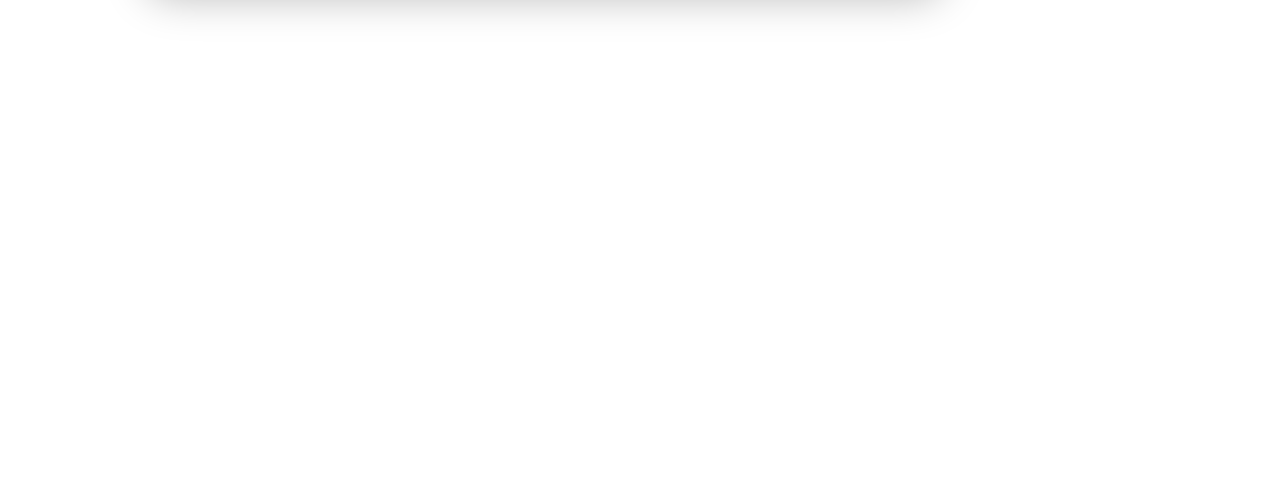
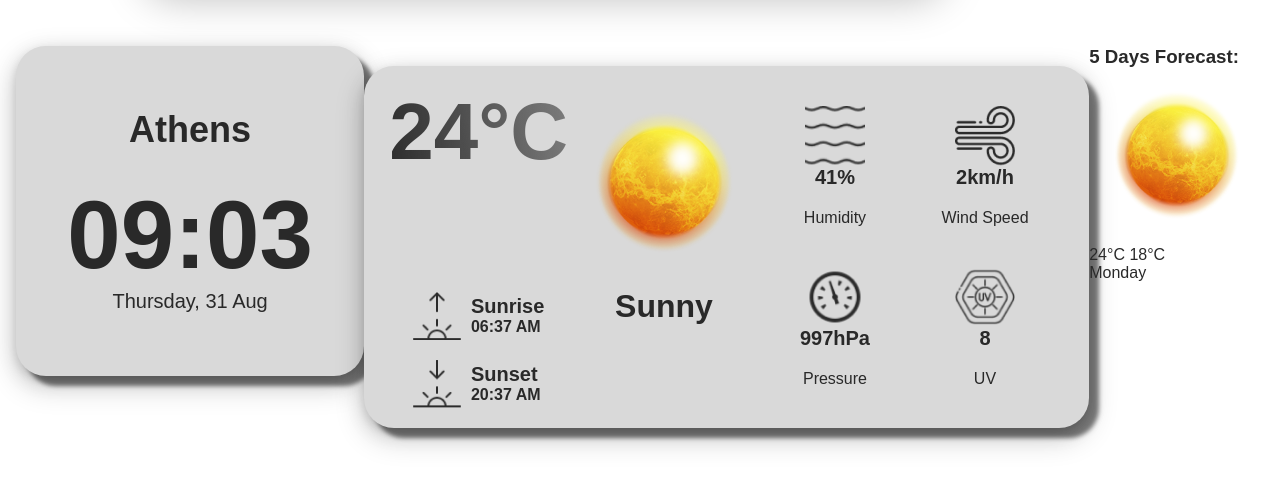
Before and after one commit to Mohda24/Weather-app, a website built with Vite: page index.html in a window 1280 px wide. Shown: the part 132-620 px from the top of the page. Built offline with nearby package versions, Linux system fonts and the light colour scheme.

Commit message:
i add some parts like weatherdetail

```diff
--- a/index.html
+++ b/index.html
@@ -32,6 +32,110 @@
       </div>
     </header>
   </div>
+  <main>
+    <div class="container">
+      <section class="dateTimeInfo">
+        <h1 class="city">Athens</h1>
+        <div class="dateTime">
+          <span class="time">09:03</span>
+          <span class="date">Thursday, 31 Aug</span>
+        </div>
+      </section>
+      <section class="weatherDetail">
+        <div class="mainDetail">
+          <h2 class="weatherDegree">24°C</h2>
+          <div class="weatherinfo">
+            <div class="sunrise">
+              <div class="sunriseIcon">
+                <img src="/public/icons/sunrise.png" alt="Sunrise icon">
+              </div>
+              <div class="sunriseInfo">
+                <span class="sunriseTitle">Sunrise</span>
+                <span class="sunriseTime">06:37 AM</span>
+              </div>
+            </div>
+            <div class="sunset">
+              <div class="sunsetIcon">
+                <img src="/public/icons/sunset.png" alt="Sunset icon">
+              </div>
+              <div class="sunsetInfo">
+                <span class="sunsetTitle">Sunset</span>
+                <span class="sunsetTime">20:37 AM</span>
+              </div>
+            </div>
+
+          </div>
+
+
+
+        </div>
+        <div class="weatherDescription">
+          <div class="weatherIcon">
+            <img src="/public/WeatherImages/100.png" alt="Icon for description statu of weather">
+          </div>
+          <h3 class="weatherStatu">Sunny</h3>
+        </div>
+        <div class="extraDetail">
+          <div class="humidity">
+            <div class="icon">
+              <img src="/public/icons/humidity.png" alt="Icon for Humidity">
+            </div>
+            <div class="Info">
+              <span class="Value">41%</span>
+              <span class="Title">Humidity</span>
+            </div>
+          </div>
+          <div class="wind">
+            <div class="icon">
+              <img src="/public/icons/wind.png" alt="Icon for Wind">
+            </div>
+            <div class="Info">
+              <span class="Value">2km/h</span>
+              <span class="Title">Wind Speed</span>
+            </div>
+          </div>
+          <div class="pressure">
+            <div class="icon">
+              <img src="/public/icons/pressure.png" alt="Icon for Pressure">
+            </div>
+            <div class="Info">
+              <span class="Value">997hPa</span>
+              <span class="Title">Pressure</span>
+            </div>
+          </div>
+          <div class="uv">
+            <div class="icon">
+              <img src="/public/icons/uv.png" alt="Icon for UV">
+            </div>
+            <div class="Info">
+              <span class="Value">8</span>
+              <span class="Title">UV</span>
+            </div>
+          </div>
+
+
+        </div>
+
+      </section>
+      <section class="forecast">
+        <h3 class="forecastTitle">5 Days Forecast:</h3>
+        <div class="forecastInfo">
+          <div class="forecastDay">
+            <div class="forecastIcon">
+              <img src="/public/WeatherImages/100.png" alt="Icon for description statu of weather">
+            </div>
+            <div class="forecastDegree">
+              <span class="forecastMax">24°C</span>
+              <span class="forecastMin">18°C</span>
+            </div>
+            <span class="forecastDayName">Monday</span>
+
+          </div>
+
+        </div>
+      </section>
+    </div>
+  </main>
   <script type="module" src="main.js"></script>
 </body>
 
--- a/src/styles/base/_resets.scss
+++ b/src/styles/base/_resets.scss
@@ -31,6 +31,7 @@ img{
     width: 100%;
     height: 100%;
     object-fit: cover;
+    user-select: none;
 }
 // dark mode
 .dark{
--- a/src/styles/base/_variables.scss
+++ b/src/styles/base/_variables.scss
@@ -2,3 +2,4 @@
 $selection-color: #D9D9D9;
 $light-text-color: #292929;
 $dark-text-color: #fff;
+$transition: 0.3s;
--- /dev/null
+++ b/src/styles/component/_dateTime.scss
@@ -0,0 +1,37 @@
+@import "../base/variables";
+@import "../mixins/mixin";
+section.dateTimeInfo{
+    width: 31.875rem;
+    height: 20.625rem;
+    border-radius: 1.875rem;
+    -webkit-border-radius: 1.875rem;
+    -moz-border-radius: 1.875rem;
+    -ms-border-radius: 1.875rem;
+    -o-border-radius: 1.875rem;
+    background-color: $selection-color;
+    @include box-shadow;
+    @include center-content;
+    flex-direction: column;
+
+    & .city{
+        font-size: 2.25rem;
+        font-weight: 700;
+    }
+
+    & .dateTime{
+        @include center-content;
+        flex-direction: column;
+        margin-top: 1.8125rem;
+
+        & .time{
+            font-size: 6rem;
+            font-weight: 700;
+
+        }
+
+        & .date{
+            font-size: 1.25rem;
+            font-weight: 400;
+        }
+    }
+}
--- /dev/null
+++ b/src/styles/component/_weatherDetail.scss
@@ -0,0 +1,114 @@
+@import "../base/variables";
+@import "../mixins/mixin";
+main .container{
+    display: flex;
+    justify-content: space-between;
+}
+section.weatherDetail{
+    display: flex;
+    padding: 20px 25px;
+    max-width: 45.3125rem;
+    margin-block: 20px;
+    width: 100%;
+    min-height: 20.625rem;
+    border-radius: 1.875rem;
+    background: $selection-color;
+    @include box-shadow;
+// main detail
+    & .mainDetail{
+        @include center-content;
+        flex-direction: column;
+        justify-content: space-between;
+
+        & .weatherDegree{
+            font-size: 80px;
+            font-weight: 700;
+            -webkit-background-clip: text !important;
+            background-clip: text !important;
+            -webkit-text-fill-color: transparent;
+        }
+        body.light & .weatherDegree{
+            @include weather-degree('light');
+        }
+        body.dark & .weatherDegree{
+            @include weather-degree('dark');
+        }
+
+    }
+    & .weatherinfo{
+        @include center-content-horizontal;
+        flex-direction: column;
+        gap: 1.25rem
+    }
+
+    & .sunrise,& .sunset{
+        @include center-content-vertical;
+        gap: .625rem;
+        & .sunriseIcon,& .sunsetIcon{
+            width: 3rem;
+            height: 3rem;
+        }
+        & .sunriseInfo ,& .sunsetInfo{
+            @include center-content-horizontal;
+            flex-direction: column;
+
+            & .sunriseTitle,& .sunsetTitle{
+                font-size: 1.25rem;
+                font-weight: 700
+            }
+
+            & .sunriseTime,& .sunsetTime{
+                font-size: 1rem;
+                font-weight: 600;
+            }
+        }
+
+    }
+    // weather icon
+    & .weatherDescription{
+        @include center-content-vertical;
+        flex-direction: column;
+
+        & .weatherIcon{
+            width: 12rem;
+            height: 12rem;
+            margin-bottom: .625rem;
+        }
+        & .weatherStatu{
+            font-size: 2rem;
+            font-weight: 700;
+        }
+    }
+    // Extra Detail
+    & .extraDetail{
+        display: flex;
+        flex-wrap: wrap;
+
+        & .humidity,& .wind,& .pressure,& .uv{
+            @include center-content-vertical;
+            flex-direction: column;
+            padding: 1.25rem;
+            width: 9.375rem;
+            & .icon{
+                width: 3.75rem;
+                height: 3.75rem;
+            }
+            & .Info{
+                @include center-content-vertical;
+                flex-direction: column;
+                & .Value{
+                    font-size: 1.25rem;
+                    font-weight: 600;
+                    margin-bottom: 1.25rem;
+                }
+                & .Title{
+                    font-size: 1rem;
+                    font-weight: 500;
+                }
+            }
+
+        }
+    }
+
+
+}
--- a/src/styles/layout/_header.scss
+++ b/src/styles/layout/_header.scss
@@ -1,14 +1,18 @@
 @import '../mixins/mixin';
-header{
+@import '../base/variables';
+
+header {
     @include center-content-vertical;
     padding-top: 3.9375rem;
     justify-content: space-between;
-// dark mode part
-    .darkMode{
+    margin-bottom: 3.0625rem;
+
+    // dark mode part
+    .darkMode {
         @include center-content-vertical;
         flex-direction: column;
 
-        & .darkModBtn{
+        & .darkModBtn {
             width: 6.25rem;
             height: 2.413rem;
             border-radius: 40px;
@@ -22,23 +26,25 @@ header{
             padding-block: .3125rem .2256rem;
             margin-bottom: .375rem;
 
-            & .elipse{
+            & .elipse {
                 width: 1.875rem;
                 height: 1.875rem;
                 border-radius: 50%;
                 background-color: #111;
                 display: inline-block;
             }
-}
+        }
 
-        & .DarkModeTitle{
+        & .DarkModeTitle {
             font-size: 1.125rem;
             font-weight: 800;
         }
     }
+
     // search bar part
-    .search{
+    .search {
         max-width: 803px;
+        flex: 1;
         width: 100%;
         height: 62px;
         padding-inline: 33px 80px;
@@ -53,11 +59,12 @@ header{
         @include center-content-vertical;
         gap: 1.8125rem;
 
-        & .search-btn{
+        & .search-btn {
             width: 40px;
             height: 46px;
         }
-        & input.search-bar{
+
+        & input.search-bar {
             flex: 1;
             height: 1.75rem;
             font-size: 18px;
@@ -66,14 +73,16 @@ header{
             border: none;
             background-color: transparent;
 
-            &::placeholder{
+            &::placeholder {
                 opacity: 0.6;
             }
 
         }
-}
+    }
+
     // location part
-    .location{
+    .location {
+        user-select: none;
         width: 292px;
         max-width: 292px;
         height: 62px;
@@ -85,14 +94,24 @@ header{
         @include center-content;
         background-color: #4CBB17;
         gap: .25rem;
+        transition: $transition ease;
+        -webkit-transition: $transition ease;
+        -moz-transition: $transition ease;
+        -ms-transition: $transition ease;
+        -o-transition: $transition ease;
 
-        & .locationIcon{
+        &:hover {
+            cursor: pointer;
+            background-color: darken(#4CBB17, 5%);
+        }
+
+        & .locationIcon {
             width: 2.1875rem;
             height: 2.1875rem;
 
         }
 
-        & .locationTitle{
+        & .locationTitle {
             color: rgba(255, 255, 255, 0.80);
             font-size: 1.375rem;
             font-weight: 800;
@@ -100,5 +119,5 @@ header{
 
 
         }
+    }
 }
-}
--- a/src/styles/mixins/_mixin.scss
+++ b/src/styles/mixins/_mixin.scss
@@ -24,3 +24,15 @@
     display: flex;
     justify-content: center;
 }
+// weather degree style
+@mixin weather-degree($theme) {
+    @if $theme == 'light' {
+        background:  linear-gradient(80deg, #292929 -2.93%, rgba(255, 255, 255, 0.00) 212.44%);
+    } @else if $theme == 'dark' {
+        background: linear-gradient(84deg, #FFF -16.56%, rgba(255, 255, 255, 0.00) 118.43%);
+    }
+}
+// box shadow style
+@mixin box-shadow{
+    box-shadow: 0 4px 8px rgba(0, 0, 0, 0.1), 0 6px 20px rgba(0, 0, 0, 0.1), 0 10px 30px rgba(0, 0, 0, 0.2), 10px 10px 4px 0px rgba(0, 0, 0, 0.50);
+}
--- a/style.css
+++ b/style.css
@@ -6,3 +6,6 @@
 @import "/src/styles/mixins/_mixin.scss";
 /* layout */
 @import "/src/styles/layout/_header.scss";
+/* component */
+@import "/src/styles/component/_dateTime.scss";
+@import "/src/styles/component/_weatherDetail.scss";
```
Also changed, not shown: public/icons/humidity.png (added), public/icons/pressure.png (added), public/icons/sunrise.png (added), public/icons/sunset.png (added), public/icons/uv.png (added), public/icons/wind.png (added).
